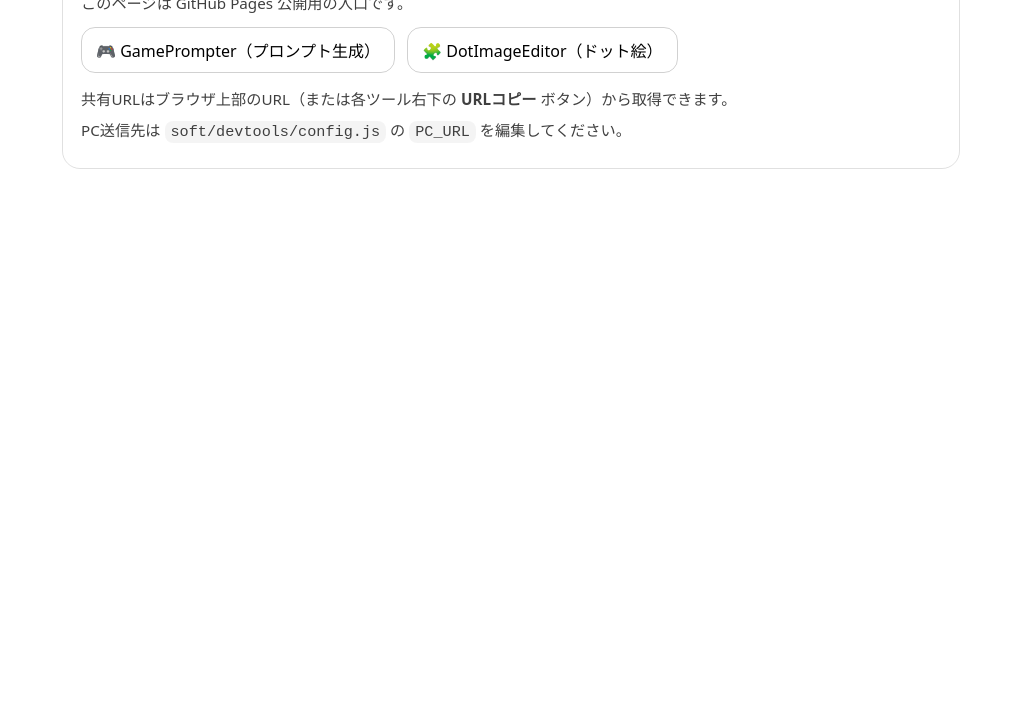
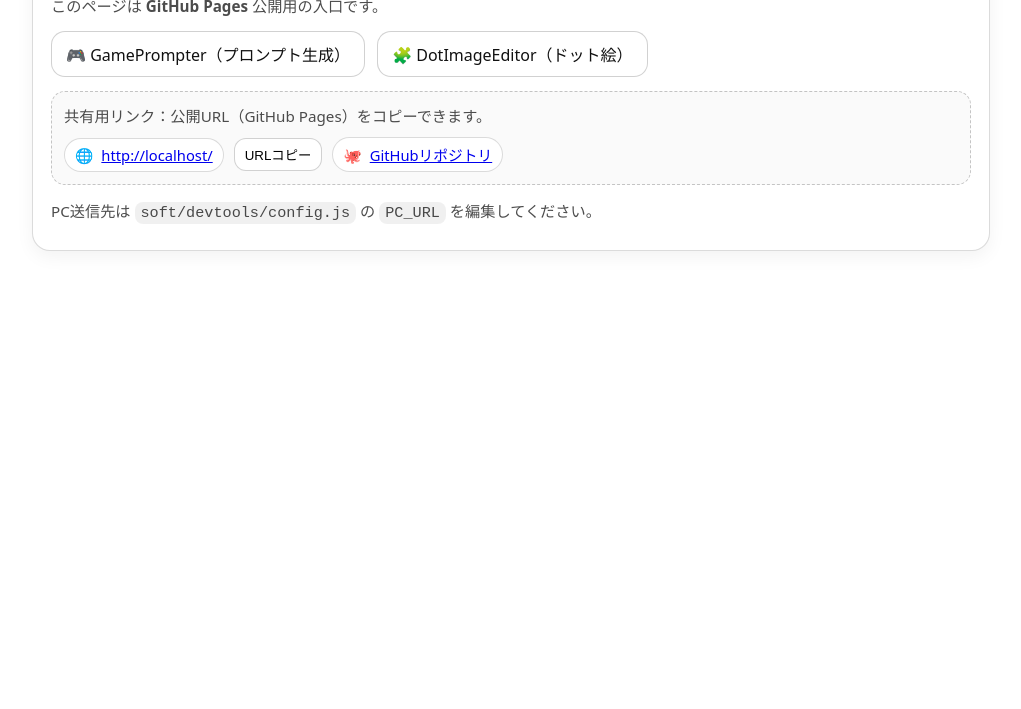
Before and after one commit to yugi-tech-lab/BM-GamePod, a plain HTML site: page index.html in a window 1280 px wide. Shown: the part 91-800 px from the top of the page, without its empty margins (129-1150 px from the left). Drawn offline with Linux system fonts and the light colour scheme.

Commit message:
Add files via upload

```diff
--- a/index.html
+++ b/index.html
@@ -5,30 +5,140 @@
   <meta name="viewport" content="width=device-width,initial-scale=1" />
   <title>BM-GamePod DevTools</title>
   <style>
-    body{ font-family: system-ui, -apple-system, "Hiragino Maru Gothic ProN", "Yu Gothic", sans-serif; margin: 24px; }
-    .card{ max-width: 860px; margin: 0 auto; border: 1px solid rgba(0,0,0,0.12); border-radius: 18px; padding: 18px 18px; }
-    h1{ margin: 0 0 8px; font-size: 1.4rem; }
-    p{ margin: 6px 0; line-height: 1.6; }
+    :root{
+      --bd: rgba(0,0,0,0.14);
+      --bg: #ffffff;
+      --card: #ffffff;
+      --muted: rgba(0,0,0,0.70);
+    }
+    body{
+      font-family: system-ui, -apple-system, "Hiragino Maru Gothic ProN", "Yu Gothic", sans-serif;
+      margin: 24px;
+      background: var(--bg);
+      color: #111;
+    }
+    .card{
+      max-width: 920px;
+      margin: 0 auto;
+      border: 1px solid var(--bd);
+      border-radius: 18px;
+      padding: 18px 18px;
+      background: var(--card);
+      box-shadow: 0 6px 18px rgba(0,0,0,0.05);
+    }
+    h1{ margin: 0 0 10px; font-size: 1.45rem; }
+    p{ margin: 6px 0; line-height: 1.65; }
     .links{ display:flex; gap:12px; flex-wrap:wrap; margin-top: 12px; }
-    a.btn{ display:inline-block; padding: 10px 14px; border-radius: 14px; border: 1px solid rgba(0,0,0,0.18); text-decoration:none; color: inherit; }
-    .muted{ opacity: 0.75; font-size: 0.95rem; }
+    a.btn{
+      display:inline-block;
+      padding: 10px 14px;
+      border-radius: 14px;
+      border: 1px solid rgba(0,0,0,0.18);
+      text-decoration:none;
+      color: inherit;
+      background: rgba(255,255,255,0.9);
+    }
+    a.btn:hover{ background: rgba(0,0,0,0.04); }
+    .muted{ color: var(--muted); font-size: 0.95rem; }
     code{ background: rgba(0,0,0,0.06); padding: 2px 6px; border-radius: 8px; }
+    .share{
+      margin-top: 14px;
+      padding: 12px 12px;
+      border: 1px dashed rgba(0,0,0,0.22);
+      border-radius: 14px;
+      background: rgba(0,0,0,0.02);
+    }
+    .share-row{ display:flex; gap:10px; flex-wrap:wrap; align-items:center; }
+    .pill{
+      display:inline-flex;
+      gap:8px;
+      align-items:center;
+      border: 1px solid rgba(0,0,0,0.14);
+      border-radius: 999px;
+      padding: 6px 10px;
+      background: rgba(255,255,255,0.9);
+      font-size: 0.92rem;
+    }
+    button.copy{
+      border: 1px solid rgba(0,0,0,0.18);
+      border-radius: 12px;
+      padding: 6px 10px;
+      background: #fff;
+      cursor: pointer;
+    }
+    button.copy:hover{ background: rgba(0,0,0,0.04); }
   </style>
 </head>
 <body>
   <div class="card">
-    <h1>BM-GamePod / DevTools</h1>
-    <p class="muted">このページは GitHub Pages 公開用の入口です。</p>
+    <h1>BM-GamePod DevTools</h1>
+    <p class="muted">このページは <b>GitHub Pages</b> 公開用の入口です。</p>
+
     <div class="links">
       <a class="btn" href="soft/devtools/GamePrompter.html">🎮 GamePrompter（プロンプト生成）</a>
       <a class="btn" href="soft/devtools/DotImageEditor.html">🧩 DotImageEditor（ドット絵）</a>
     </div>
+
+    <div class="share">
+      <p class="muted" style="margin:0 0 8px;">
+        共有用リンク：公開URL（GitHub Pages）をコピーできます。
+      </p>
+      <div class="share-row">
+        <span class="pill">
+          <span>🌐</span>
+          <a id="pagesHome" href="#" target="_blank" rel="noreferrer">（URL）</a>
+        </span>
+        <button class="copy" id="copyHome">URLコピー</button>
+        <span class="pill">
+          <span>🐙</span>
+          <a id="repoLink" href="#" target="_blank" rel="noreferrer">GitHubリポジトリ</a>
+        </span>
+      </div>
+    </div>
+
     <p class="muted" style="margin-top:14px;">
-      共有URLはブラウザ上部のURL（または各ツール右下の <b>URLコピー</b> ボタン）から取得できます。
-    </p>
-    <p class="muted">
       PC送信先は <code>soft/devtools/config.js</code> の <code>PC_URL</code> を編集してください。
     </p>
   </div>
+
+  <script>
+    // GitHub Pages の「リポジトリ配下URL」を想定（例: https://<user>.github.io/<repo>/）
+    const repoUrl = "https://github.com/yugi-tech-lab/BM-GamePod";
+    const homeUrl = (function(){
+      // 現在URLの末尾が index.html でも / でも、必ず / で終わる「ルートURL」に寄せる
+      const u = new URL(window.location.href);
+      // /.../index.html -> /.../
+      u.pathname = u.pathname.replace(/\/index\.html?$/i, "/");
+      // 末尾がファイルならフォルダへ
+      if (!u.pathname.endsWith("/")) u.pathname = u.pathname.replace(/\/[^\/]*$/, "/");
+      return u.toString();
+    })();
+
+    const pagesHome = document.getElementById("pagesHome");
+    pagesHome.href = homeUrl;
+    pagesHome.textContent = homeUrl;
+
+    const repoLink = document.getElementById("repoLink");
+    repoLink.href = repoUrl;
+
+    const copyBtn = document.getElementById("copyHome");
+    copyBtn.addEventListener("click", async () => {
+      try{
+        await navigator.clipboard.writeText(homeUrl);
+        copyBtn.textContent = "コピーしました！";
+        setTimeout(()=> copyBtn.textContent="URLコピー", 1200);
+      }catch(e){
+        // フォールバック
+        const ta = document.createElement("textarea");
+        ta.value = homeUrl;
+        document.body.appendChild(ta);
+        ta.select();
+        document.execCommand("copy");
+        ta.remove();
+        copyBtn.textContent = "コピーしました！";
+        setTimeout(()=> copyBtn.textContent="URLコピー", 1200);
+      }
+    });
+  </script>
 </body>
 </html>
--- a/soft/devtools/config.js
+++ b/soft/devtools/config.js
@@ -7,4 +7,4 @@
 // GitHubリポジトリURL（任意）
 // 例: "https://github.com/<yourname>/BM-GamePod"
 // 空のままでも動きます（リンクは非表示になります）
-const GITHUB_REPO_URL = "";
+const GITHUB_REPO_URL = "https://github.com/yugi-tech-lab/BM-GamePod";
```
